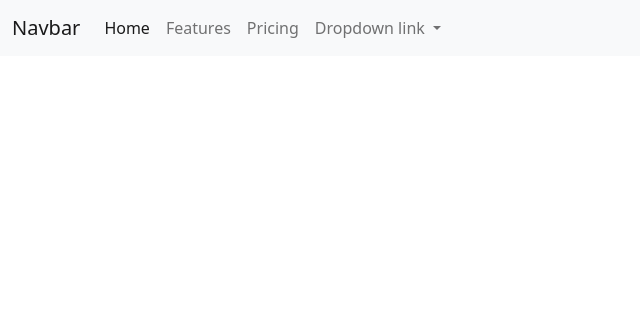
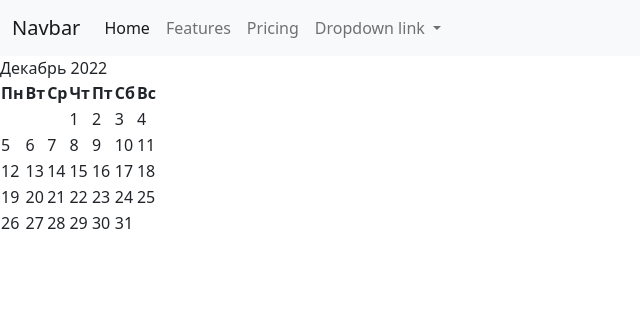
Before and after one commit to Kogop/src, a PHP site: page /index.php in a window 1280 px wide. Shown: the top 316 px of the page, without its empty margins (0-640 px from the left). Run offline with PHP 8.4, Linux system fonts and the light colour scheme.

Commit message:
front is not for me

```diff
--- a/htmlpart/htmlpart.php
+++ b/htmlpart/htmlpart.php
@@ -6,6 +6,9 @@
     <meta name="viewport" content="width=device-width, initial-scale=1">
     <link href="https://cdn.jsdelivr.net/npm/bootstrap@5.0.2/dist/css/bootstrap.min.css" rel="stylesheet" integrity="sha384-EVSTQN3/azprG1Anm3QDgpJLIm9Nao0Yz1ztcQTwFspd3yD65VohhpuuCOmLASjC" crossorigin="anonymous">
     <title><?= $title="Exams Schedule"?></title>
+    <!--<link rel="stylesheet" href="https://pro.fontawesome.com/releases/v5.10.0/css/all.css" integrity="sha384-AYmEC3Yw5cVb3ZcuHtOA93w35dYTsvhLPVnYs9eStHfGJvOvKxVfELGroGkvsg+p" crossorigin="anonymous"/>
+-->
+    <link rel="stylesheet" href="./styles.css">
   </head>
   <body>
   <script src="https://cdn.jsdelivr.net/npm/bootstrap@5.0.2/dist/js/bootstrap.bundle.min.js" integrity="sha384-MrcW6ZMFYlzcLA8Nl+NtUVF0sA7MsXsP1UyJoMp4YLEuNSfAP+JcXn/tWtIaxVXM" crossorigin="anonymous"></script>
@@ -41,13 +44,66 @@
       </div>
     </nav>
   <div id="templ bg-light">
-    <table id="table">
-      <tr><td></td></tr>
 
-    </table>
+    <div class="calendar-item">
+              <div class="calendar-head">Декабрь 2022</div>
+              <table>
+                <tr>
+                    <th>Пн</th>
+                    <th>Вт</th>
+                    <th>Ср</th>
+                    <th>Чт</th>
+                    <th>Пт</th>
+                    <th>Сб</th>
+                    <th>Вс</th>
+                </tr>
+                <tr>
+                  <td></td>
+                  <td></td>
+                  <td></td>
+                  <a class="link" href="#"> <td class="calendar-day ">1</td></a>
+                  <td class="calendar-day ">2</td>
+                  <td class="calendar-day ">3</td>
+                  <td class="calendar-day ">4</td>
+                </tr>
+                <tr>
+                  <td class="calendar-day ">5</td>
+                  <td class="calendar-day ">6</td>
+                  <td class="calendar-day ">7</td>
+                  <td class="calendar-day ">8</td>
+                  <td class="calendar-day ">9</td>
+                  <td class="calendar-day ">10</td>
+                  <td class="calendar-day ">11</td></tr>
+                <tr>
+                  <td class="calendar-day ">12</td>
+                  <td class="calendar-day ">13</td>
+                  <td class="calendar-day ">14</td>
+                  <td class="calendar-day ">15</td>
+                  <td class="calendar-day ">16</td>
+                  <td class="calendar-day ">17</td>
+                  <td class="calendar-day ">18</td>
+                </tr>
+                <tr>
+                  <td class="calendar-day ">19</td>
+                  <td class="calendar-day ">20</td>
+                  <td class="calendar-day ">21</td>
+                  <td class="calendar-day ">22</td>
+                  <td class="calendar-day ">23</td>
+                  <td class="calendar-day ">24</td>
+                  <td class="calendar-day ">25</td>
+                </tr>
+                <tr>
+                  <td class="calendar-day ">26</td>
+                  <td class="calendar-day ">27</td>
+                  <td class="calendar-day ">28</td>
+                  <td class="calendar-day ">29</td>
+                  <td class="calendar-day ">30</td>
+                  <td class="calendar-day ">31</td>
+                </tr>
+              </table>
+            </div>
 
 
-  </div>
 
 
 
--- a/index.php
+++ b/index.php
@@ -6,17 +6,9 @@
    #phpinfo(1);
    $connect = mysqli_connect("localhost", "root", "Idropmydick23", "exams");
    if (!$connect) {
-         echo "ERROR: Can't connect to database";
+      die("Connection failed: " . mysqli_connect_error());
    }
 
 
-
-
-
-
-
-
-
-
-
+   mysqli_close($connect);
    ?>
```
Lines whose indentation alone changed are shown as unchanged.
